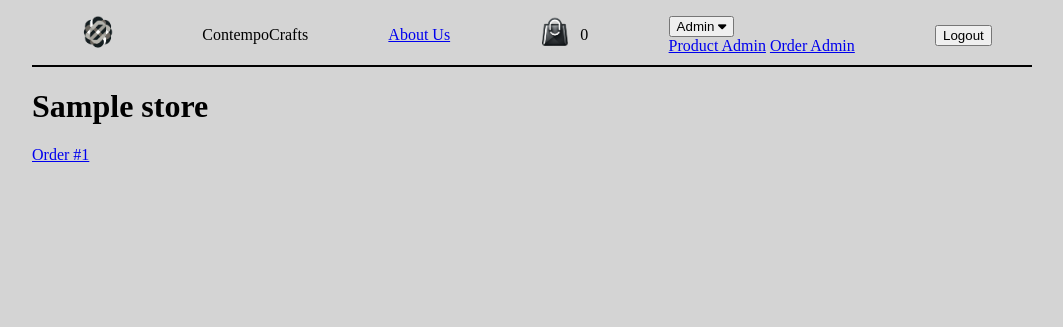
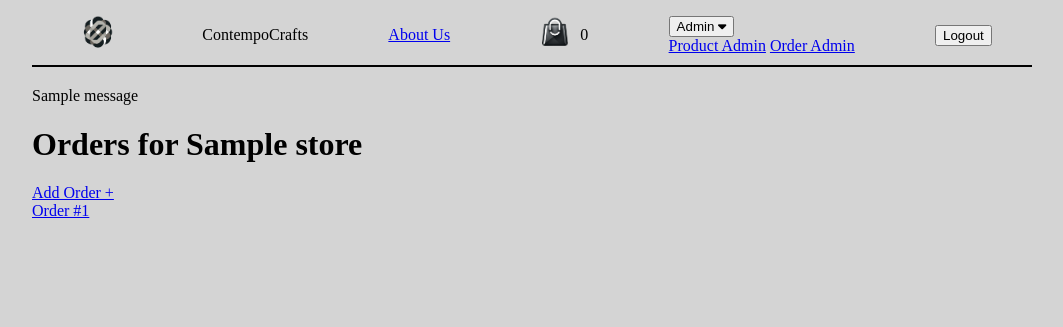
Before and after one commit to kjcioffi/django-ecommerce, a Django app: page /user-admin/store/orders in a window 1280 px wide. Shown: the top 327 px of the page, without its empty margins (108-1171 px from the left). Run offline with Django 4.2, Linux system fonts and the light colour scheme; a user stored in the database is signed in; tables that the repository leaves empty hold one stand-in row (values such as "Sample post"); one stand-in notice (Sample message) is shown.

Commit message:
Added to order_admin template view messages, logic to create new orders, and clicking into existing orders to make updates or delete model objects.

```diff
--- a/store/templates/store/user-admin/order/order_admin.html
+++ b/store/templates/store/user-admin/order/order_admin.html
@@ -1,8 +1,24 @@
 {% extends "store/base.html" %}
 
 {% block content %}
-    <h1>{{ store }}</h1>
-    {% for order in orders %}
-        <a href="{% url 'store:order_admin_modify' pk=order.pk %}">{{ order }}</p>
-    {% endfor %}
+
+    {% if messages %}
+        {% for message in messages %}
+            <p>{{ message }}</p>
+        {% endfor %}
+    {% endif %}
+
+
+
+    <h1>Orders for {{ store }}</h1>
+
+    <a href="{% url 'store:store_front' store_id=store.pk %}">Add Order &plus;</a>
+
+    {% if orders %}
+        <section>
+        {% for order in orders %}
+            <a href="{% url 'store:order_admin_modify' pk=order.pk %}">{{ order }}</a>
+        {% endfor %}
+        </section>
+    {% endif %}
 {% endblock %}
```
